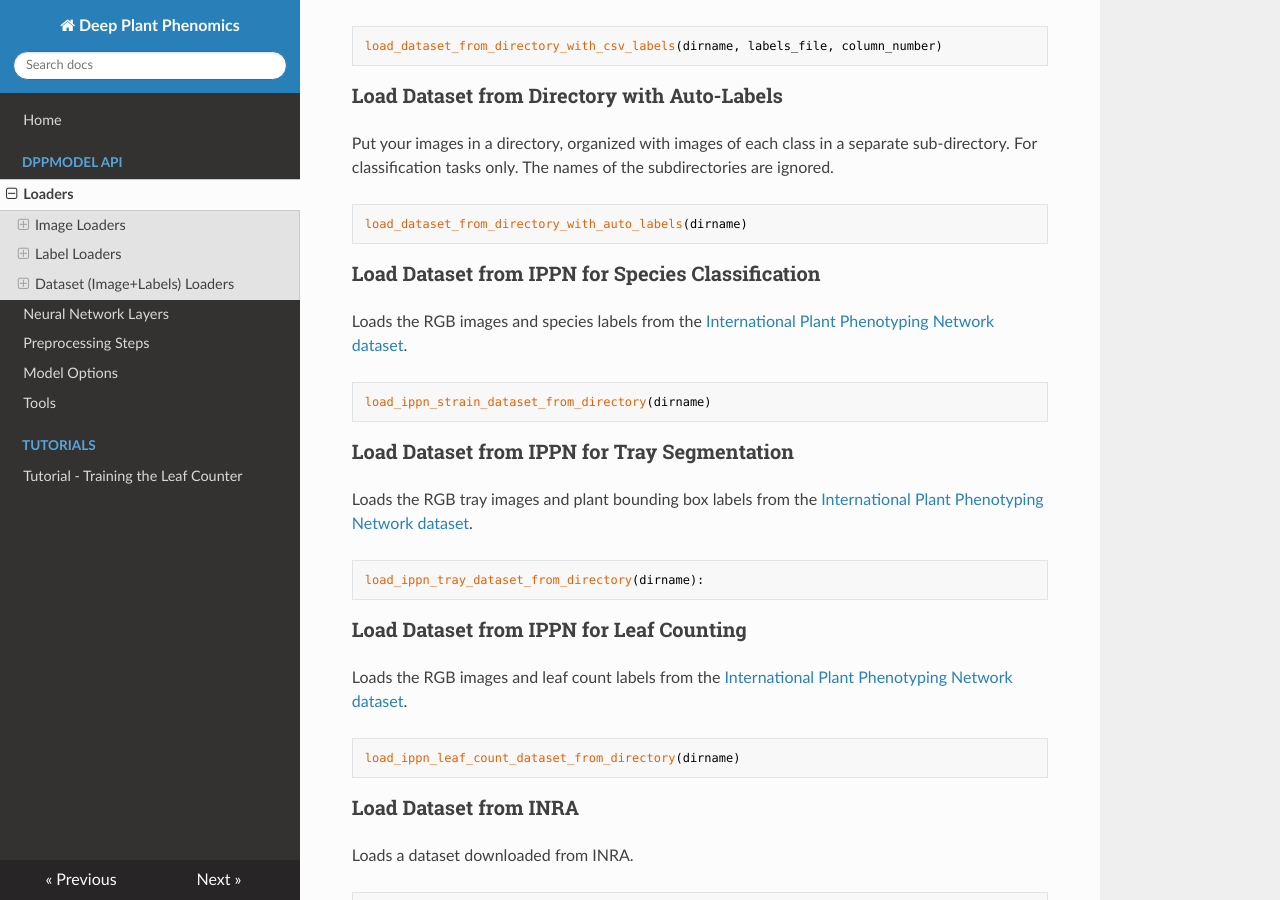
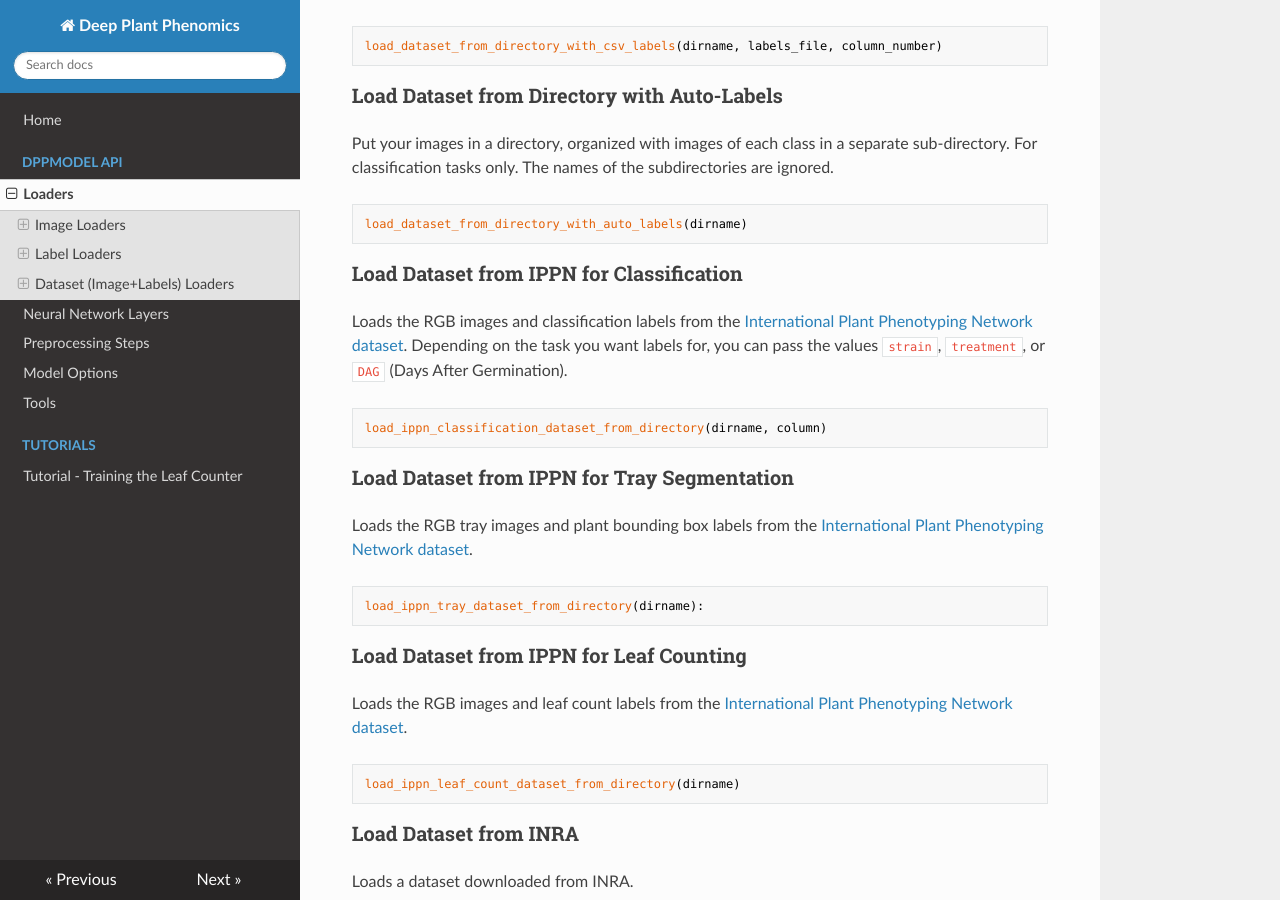
Before and after one commit to p2irc/deepplantphenomics, an MkDocs documentation site: the page built from docs/Loaders.md, in a window 1280 px wide and 900 px high, scrolled down 1187 px. Built offline with MkDocs 1.6.1, drawn with Linux system fonts in a browser that asks for light colours; nearby versions of some CDN libraries; old or Windows-style settings are respelled for this version of MkDocs.

Commit message:
more documentation changes

````diff
--- a/docs/Loaders.md
+++ b/docs/Loaders.md
@@ -56,12 +56,12 @@ Put your images in a directory, organized with images of each class in a separat
 load_dataset_from_directory_with_auto_labels(dirname)
 ```
 
-### Load Dataset from IPPN for Species Classification
+### Load Dataset from IPPN for Classification
 
-Loads the RGB images and species labels from the [International Plant Phenotyping Network dataset](http://www.plant-phenotyping.org/).
+Loads the RGB images and classification labels from the [International Plant Phenotyping Network dataset](http://www.plant-phenotyping.org/). Depending on the task you want labels for, you can pass the values `strain`, `treatment`, or `DAG` (Days After Germination).
 
 ```
-load_ippn_strain_dataset_from_directory(dirname)
+load_ippn_classification_dataset_from_directory(dirname, column)
 ```
 
 ### Load Dataset from IPPN for Tray Segmentation
````
